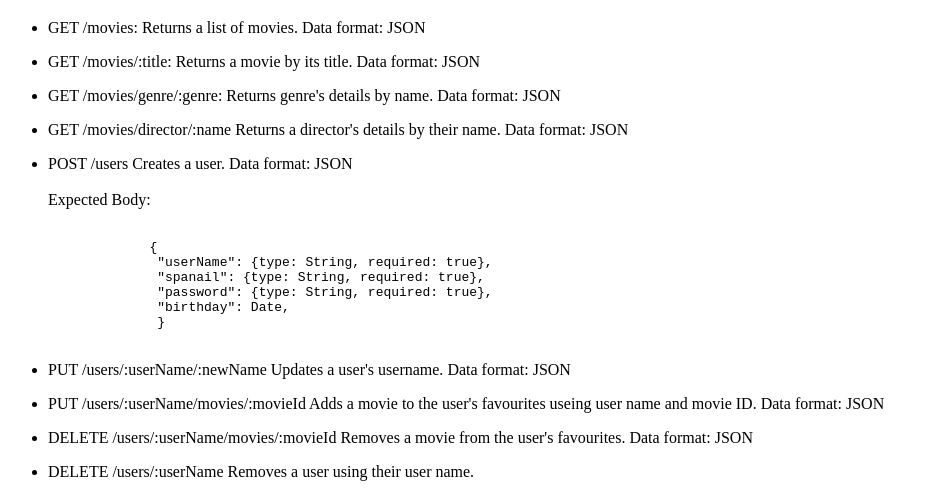
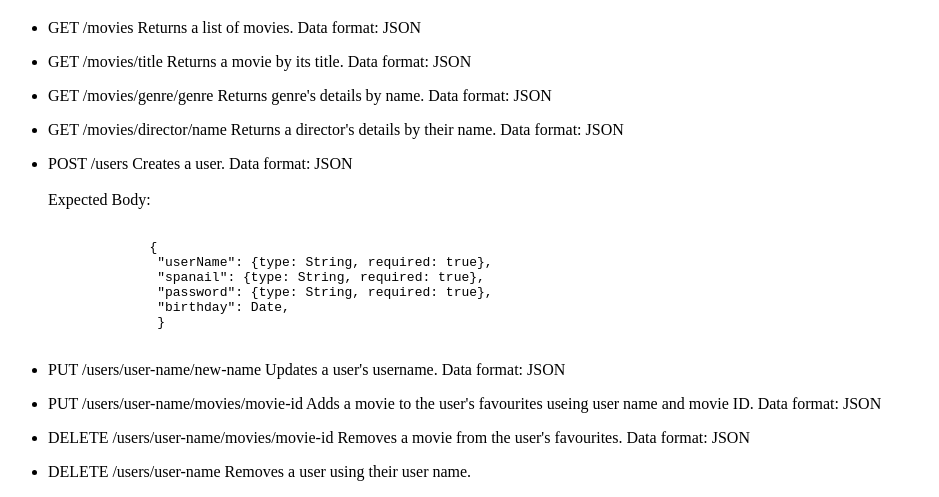
Before and after one commit to juanpialvarez/MyFlix, a website: page public/documentation.html in a window 1280 px wide. Shown: the part 496-993 px from the top of the page, without its empty margins (0-939 px from the left). Drawn offline with Linux system fonts and the light colour scheme.

Commit message:
update slight alterations for documentation readability

```diff
--- a/public/documentation.html
+++ b/public/documentation.html
@@ -58,25 +58,25 @@
     <ul>
       <li>
         <p>
-          <span>GET /movies</span>: Returns a list of movies.
+          <span>GET /movies</span> Returns a list of movies.
           <span> Data format: JSON </span>
         </p>
       </li>
       <li>
         <p>
-          <span>GET /movies/:title</span>: Returns a movie by its title.
+          <span>GET /movies/title</span> Returns a movie by its title.
           <span> Data format: JSON </span>
         </p>
       </li>
       <li>
         <p>
-          <span>GET /movies/genre/:genre</span>: Returns genre's details by
+          <span>GET /movies/genre/genre</span> Returns genre's details by
           name. <span> Data format: JSON </span>
         </p>
       </li>
       <li>
         <p>
-          <span>GET /movies/director/:name</span> Returns a director's details by
+          <span>GET /movies/director/name</span> Returns a director's details by
           their name. <span> Data format: JSON </span>
         </p>
       </li>
@@ -99,25 +99,25 @@
       </li>
       <li>
         <p>
-          <span>PUT /users/:userName/:newName</span> Updates a user's username.
+          <span>PUT /users/user-name/new-name</span> Updates a user's username.
           <span> Data format: JSON </span>
         </p>
       </li>
       <li>
         <p>
-          <span>PUT /users/:userName/movies/:movieId</span> Adds a movie to the
+          <span>PUT /users/user-name/movies/movie-id</span> Adds a movie to the
           user's favourites useing user name and movie ID.<span> Data format: JSON </span>
         </p>
       </li>
       <li>
         <p>
-          <span>DELETE /users/:userName/movies/:movieId</span> Removes a movie
+          <span>DELETE /users/user-name/movies/movie-id</span> Removes a movie
           from the user's favourites. <span> Data format: JSON </span>
         </p>
       </li>
       <li>
         <p>
-          <span>DELETE /users/:userName</span> Removes a user using their user name.
+          <span>DELETE /users/user-name</span> Removes a user using their user name.
         </p>
       </li>
     </ul>
```
